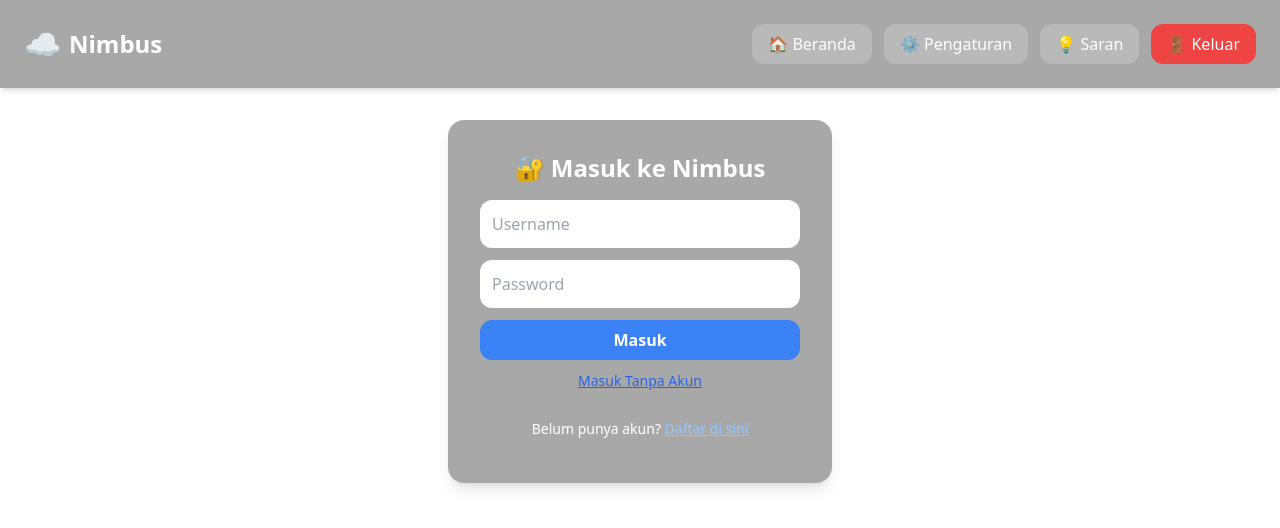
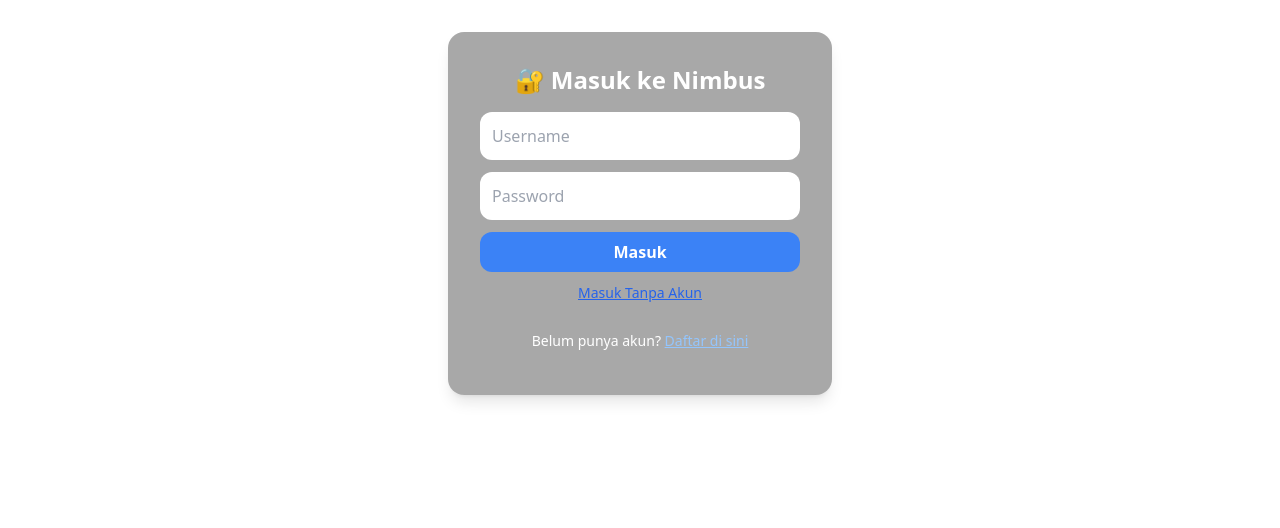
Before and after one commit to micolarama/Nimbus, a website: page index.html in a window 1280 px wide. Drawn offline with nearby package versions, Linux system fonts and the light colour scheme.

Commit message:
Update index.html

```diff
--- a/index.html
+++ b/index.html
@@ -33,6 +33,7 @@
 <body class="min-h-screen text-white">
 
   <!-- Navbar -->
+ <div id="main-header">
   <header class="flex justify-between items-center p-6 bg-glass text-white shadow-md">
     <div class="flex items-center space-x-2 text-2xl font-bold">
       <span class="text-3xl">☁️</span><span>Nimbus</span>
@@ -43,6 +44,8 @@
   <button onclick="navigateTo('saran')" class="bg-white/20 hover:bg-white/30 px-4 py-2 rounded-xl">💡 Saran</button>
   <button onclick="navigateTo('login')" class="bg-red-500 hover:bg-red-600 px-4 py-2 rounded-xl">🚪 Keluar</button>
 </nav>
+</header>
+</div>
 
 
   </header>
@@ -307,6 +310,14 @@
   document.querySelectorAll('section').forEach(sec => sec.classList.add('hidden-page'));
   document.getElementById(pageId).classList.remove('hidden-page');
 
+  // Sembunyikan header jika halaman login atau register
+  const header = document.getElementById("main-header");
+  if (pageId === "login" || pageId === "register") {
+    header.style.display = "none";
+  } else {
+    header.style.display = "block";
+  }
+
   if (pageId === "profil") {
     updateProfile();
   }
```
